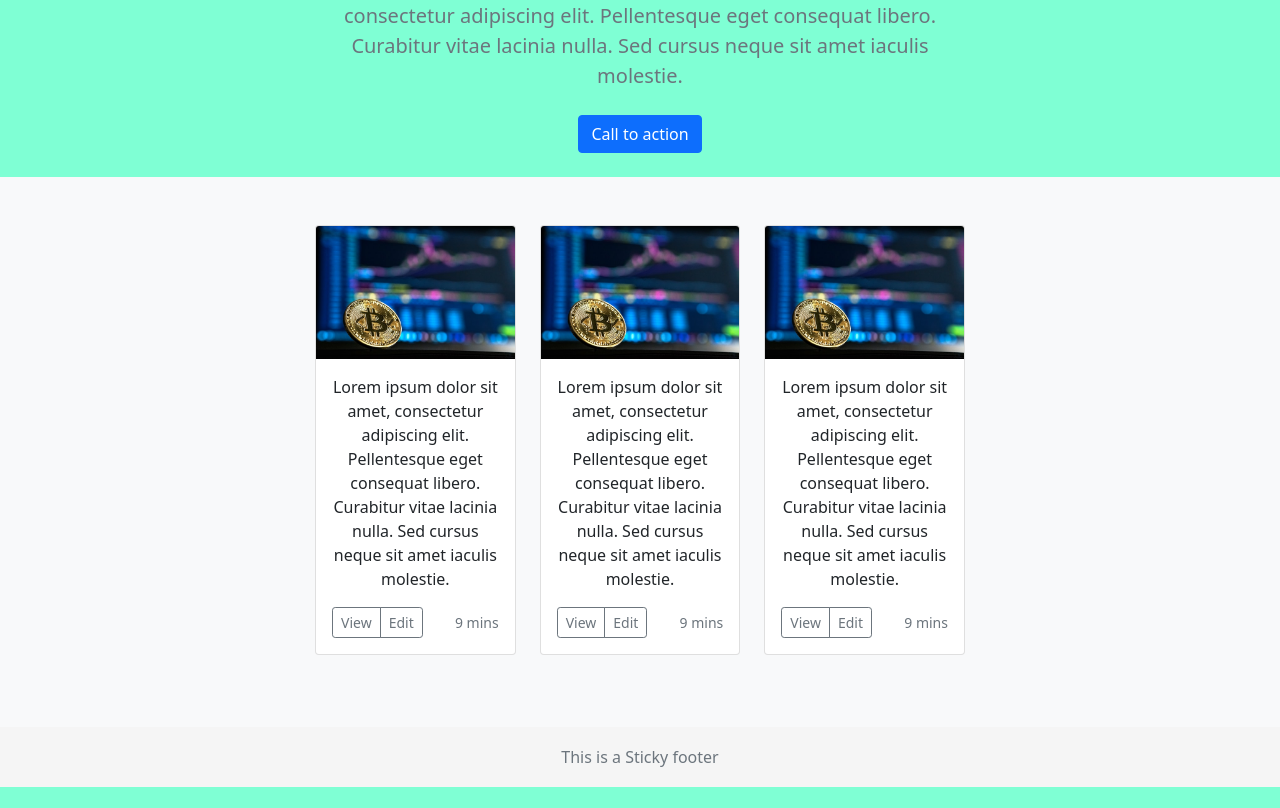
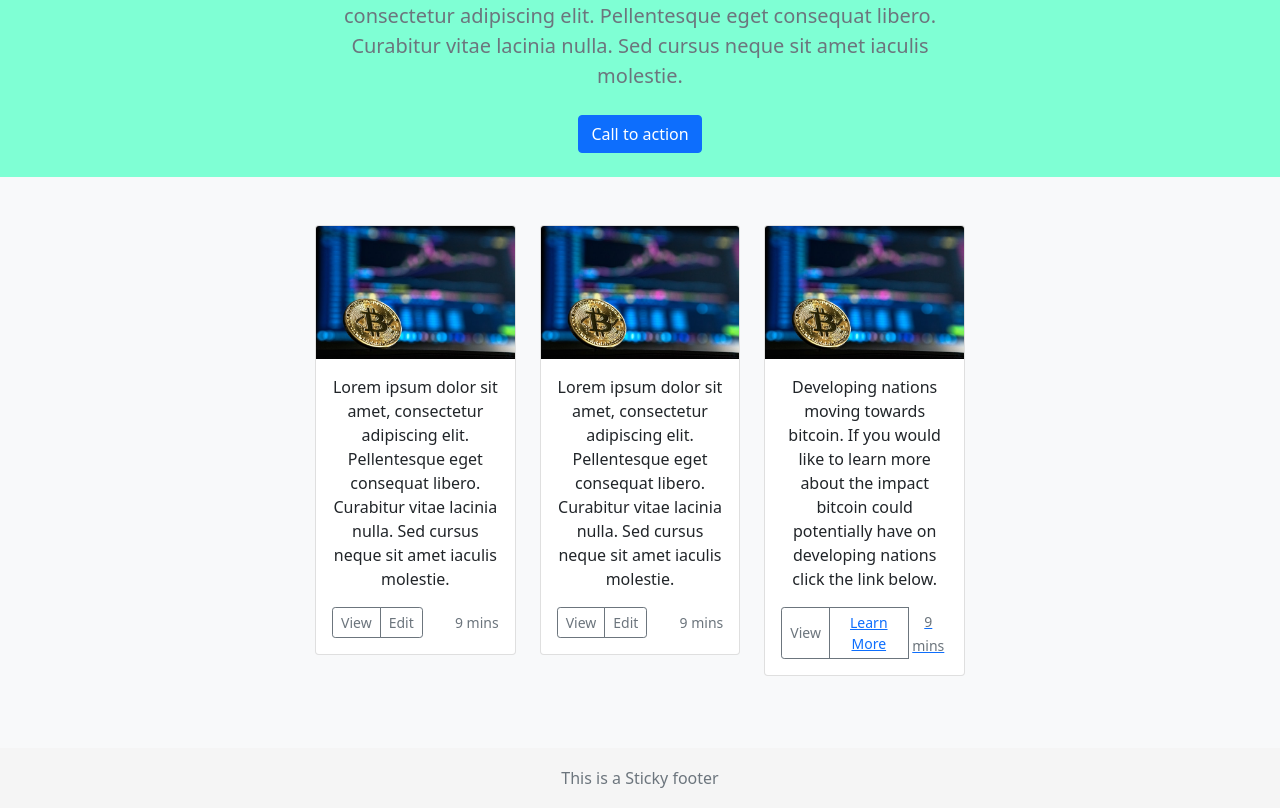
Before and after one commit to webquiza/epikrypto, a website built with webpack: page src/index.html in a window 1280 px wide. Shown: the part 187-995 px from the top of the page. Before the commit the page ends 974 px from the top, so only its background shows below. Built offline with nearby package versions, Linux system fonts and the light colour scheme; a script that the page names is missing.

Commit message:
add fobes link to project

```diff
--- a/src/index.html
+++ b/src/index.html
@@ -47,7 +47,11 @@
                   <div class="btn-group">
                     <button type="button" class="btn btn-sm btn-outline-secondary">View</button>
                     <button type="button" class="btn btn-sm btn-outline-secondary">Edit</button>
-                  </div>
+
+
+
+
+                </div>
                   <small class="text-muted">9 mins</small>
                 </div>
               </div>
@@ -57,11 +61,11 @@
             <div class="card mb-4 box-shadow">
               <img class="card-img-top" src="assets/images/example_a.jpg" alt="example image a">
               <div class="card-body">
-                <p class="card-text">Lorem ipsum dolor sit amet, consectetur adipiscing elit. Pellentesque eget consequat libero. Curabitur vitae lacinia nulla. Sed cursus neque sit amet iaculis molestie.</p>
+                <p class="card-text"> Developing nations moving towards bitcoin. If you would like to learn more about the impact bitcoin could potentially have on developing nations click the link below.</p>
                 <div class="d-flex justify-content-between align-items-center">
                   <div class="btn-group">
                     <button type="button" class="btn btn-sm btn-outline-secondary">View</button>
-                    <button type="button" class="btn btn-sm btn-outline-secondary">Edit</button>
+                    <button type="button" class="btn btn-sm btn-outline-secondary"><a href="https://www.forbes.com/sites/lawrencewintermeyer/2021/08/05/could-developing-nations-follow-el-salvadors-move-to-bitcoin/?sh=60cde37828b7" target="_blank">Learn More</a</a></button>
                   </div>
                   <small class="text-muted">9 mins</small>
                 </div>
```
